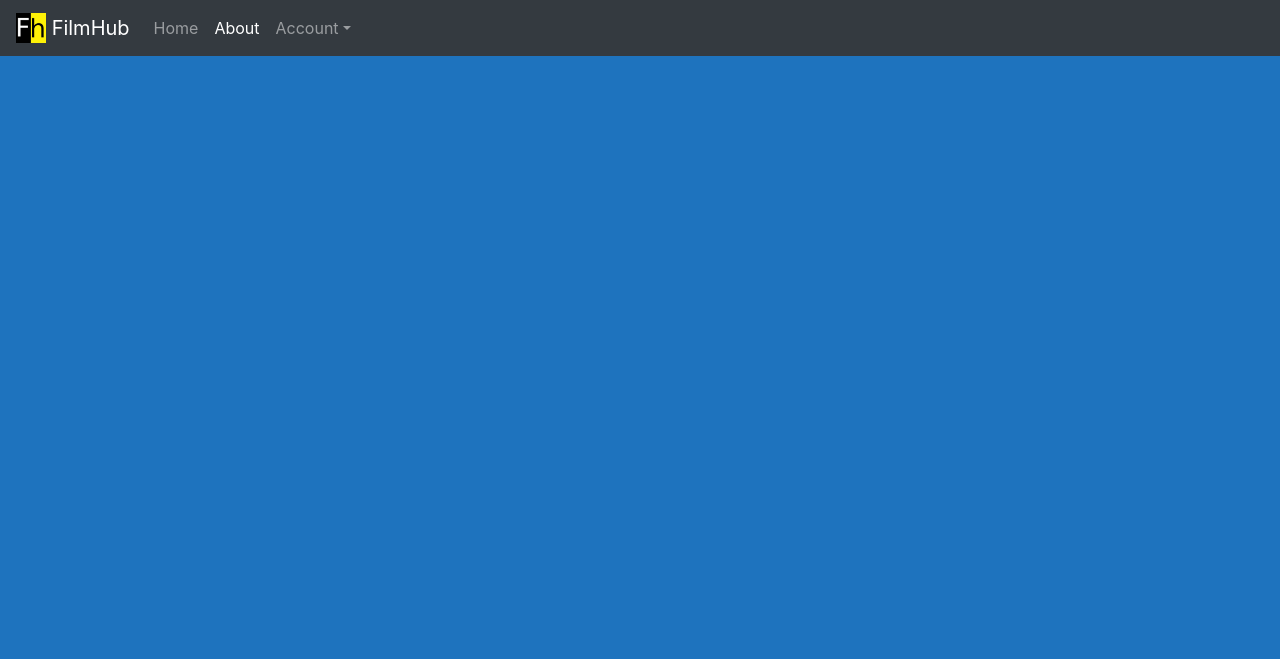
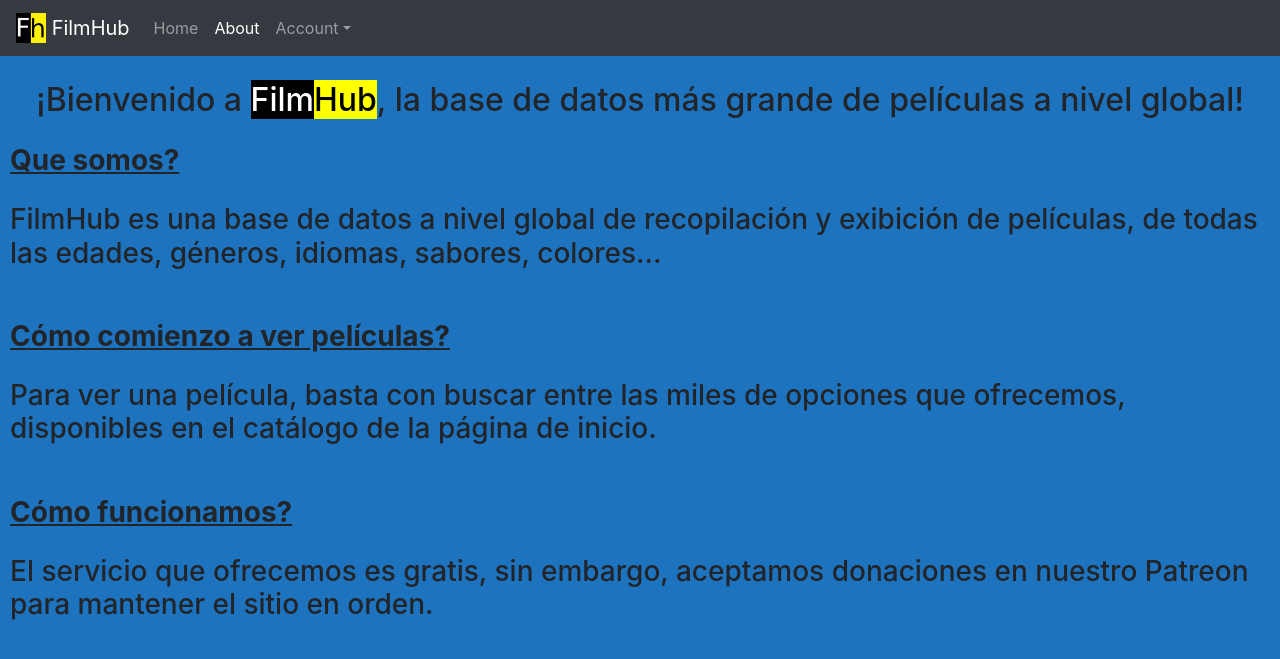
Before and after one commit to federicolito/ProyectoGrupalDjango, a Django app: page /about/ in a window 1280 px wide. Shown: the top 659 px of the page. Run offline with Django 3.2, Linux system fonts and the light colour scheme; parts of the project's set-up code (start-up, migrations or seed data) failed here and were passed over; some libraries are stand-ins or nearby versions.

Commit message:
agrego contenido a la pestaña de información

```diff
--- a/config/FilmHub/templates/FilmHub/about.html
+++ b/config/FilmHub/templates/FilmHub/about.html
@@ -1,2 +1,35 @@
 {% extends 'FilmHub/main.html'%}
 about page
+{% block content %}
+<div style='text-align: center; margin-top: 25px'>
+    <h2 style='display: inline'>¡Bienvenido a <h2 style='color: white; background-color: black; display: inline;'>Film</h2><h2 style='color: black; background-color: yellow; display: inline;'>Hub</h2><h2 style='display: inline;'>, la base de datos más grande de películas a nivel global!</h2>
+</div>
+
+<div style='margin-top: 25px; margin-left: 10px'>
+    <h3 style='width: 50%;'><b><u>Que somos?</u></b></h3>
+</div>
+
+<div style='margin-top: 25px; margin-left: 10px'>
+    <h3>FilmHub es una base de datos a nivel global de recopilación y exibición de películas, de todas las edades, géneros, idiomas, sabores, colores...</h3>
+</div>
+
+
+
+<div style='margin-top: 50px; margin-left: 10px'>
+    <h3 style='width: 50%;'><b><u>Cómo comienzo a ver películas?</u></b></h3>
+</div>
+
+<div style='margin-top: 25px; margin-left: 10px'>
+    <h3>Para ver una película, basta con buscar entre las miles de opciones que ofrecemos, disponibles en el catálogo de la página de inicio.</h3>
+</div>
+
+
+
+<div style='margin-top: 50px; margin-left: 10px'>
+    <h3 style='width: 50%;'><b><u>Cómo funcionamos?</u></b></h3>
+</div>
+
+<div style='margin-top: 25px; margin-left: 10px'>
+    <h3>El servicio que ofrecemos es gratis, sin embargo, aceptamos donaciones en nuestro Patreon para mantener el sitio en orden.</h3>
+</div>
+{% endblock %}
```
